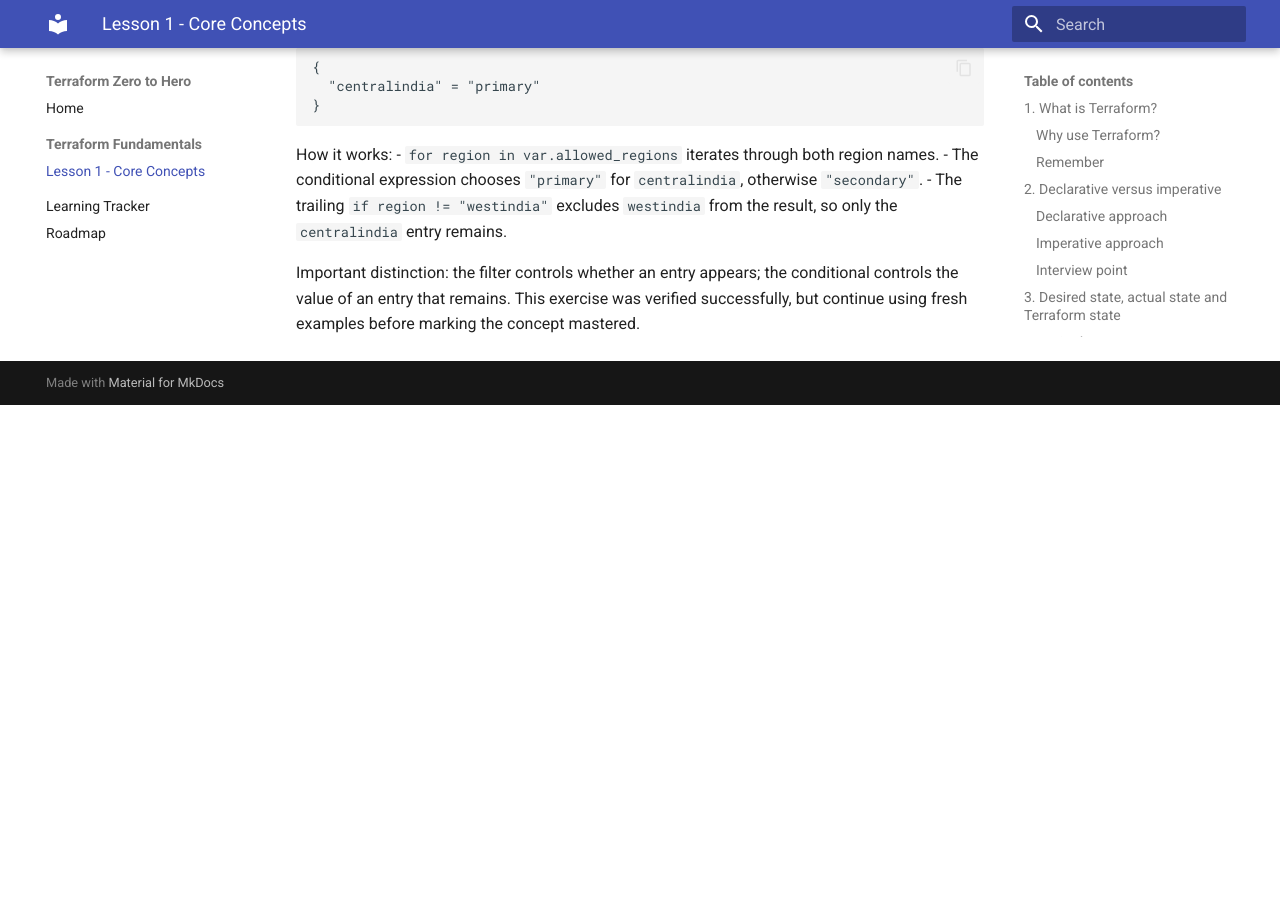
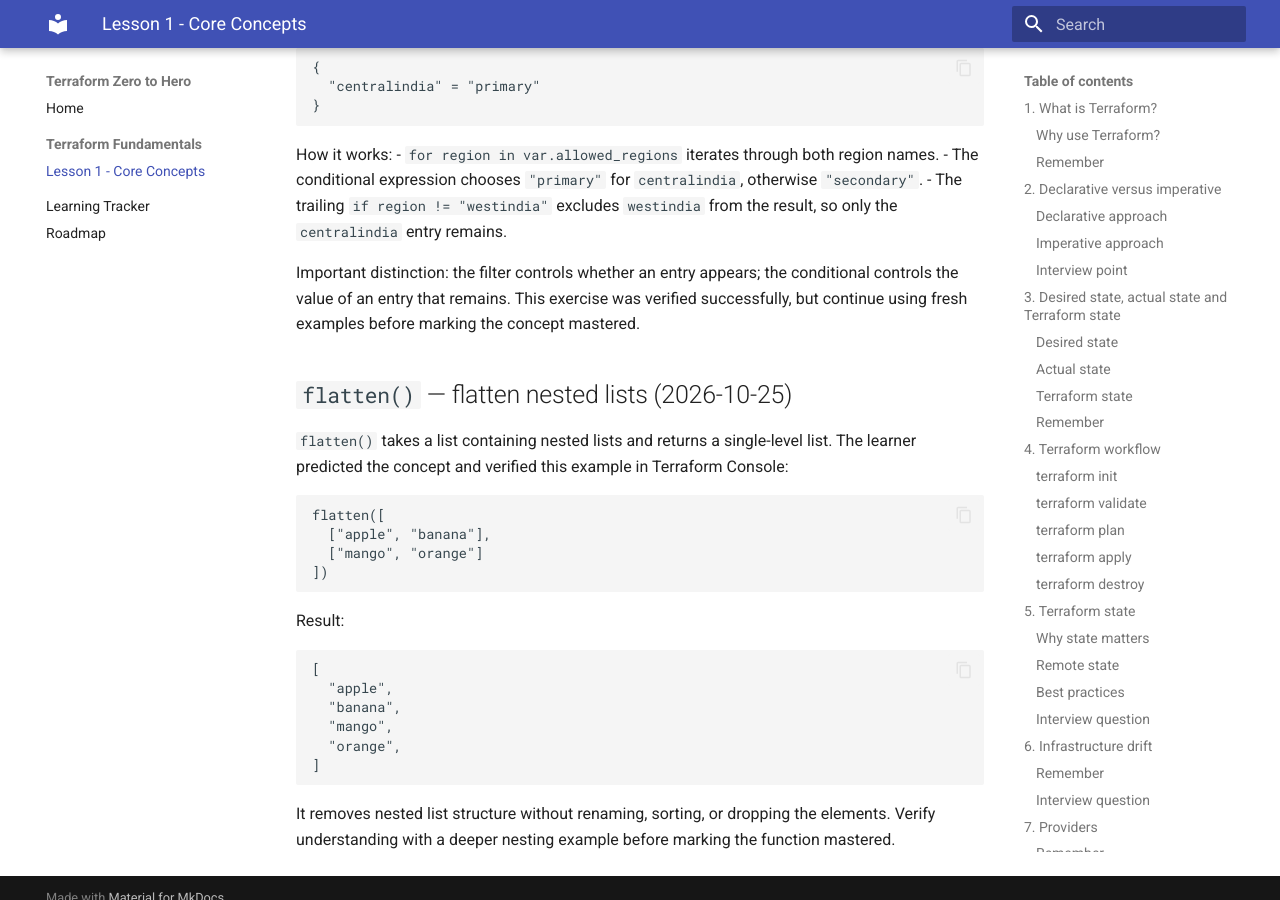
Before and after one commit to pshewale-dev/terraform-azure-lab, an MkDocs documentation site: the page built from docs/lesson-01-fundamentals.md, in a window 1280 px wide and 900 px high, scrolled down 19187 px. Built offline with MkDocs 1.6.1 and Material for MkDocs 9.7.7, drawn with Linux system fonts in a browser that asks for light colours; before the commit the page ends 19592 px from its top, so only the background shows below that.

Commit message:
docs: record verified flatten function exercise

````diff
--- a/docs/lesson-01-fundamentals.md
+++ b/docs/lesson-01-fundamentals.md
@@ -802,3 +802,28 @@ How it works:
 - The trailing `if region != "westindia"` excludes `westindia` from the result, so only the `centralindia` entry remains.
 
 Important distinction: the filter controls whether an entry appears; the conditional controls the value of an entry that remains. This exercise was verified successfully, but continue using fresh examples before marking the concept mastered.
+
+
+## `flatten()` — flatten nested lists (2026-10-25)
+
+`flatten()` takes a list containing nested lists and returns a single-level list. The learner predicted the concept and verified this example in Terraform Console:
+
+```hcl
+flatten([
+  ["apple", "banana"],
+  ["mango", "orange"]
+])
+```
+
+Result:
+
+```hcl
+[
+  "apple",
+  "banana",
+  "mango",
+  "orange",
+]
+```
+
+It removes nested list structure without renaming, sorting, or dropping the elements. Verify understanding with a deeper nesting example before marking the function mastered.
````
